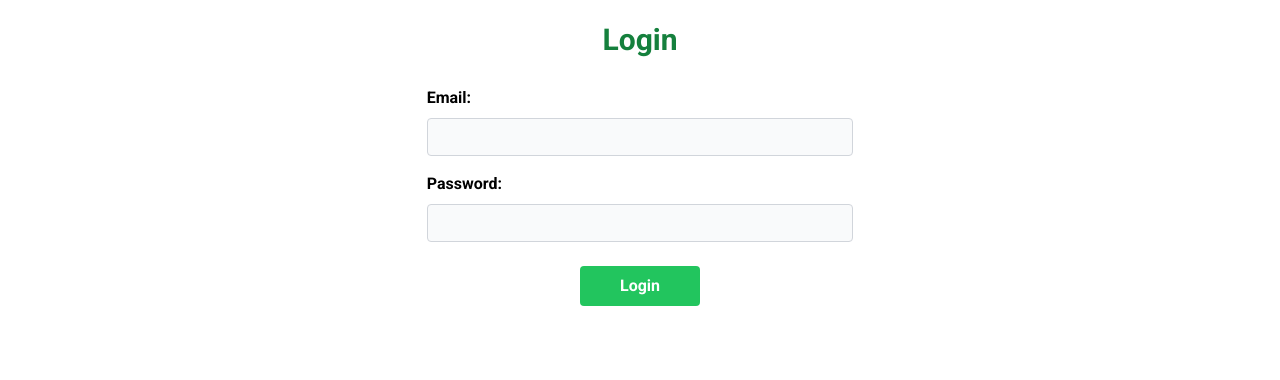
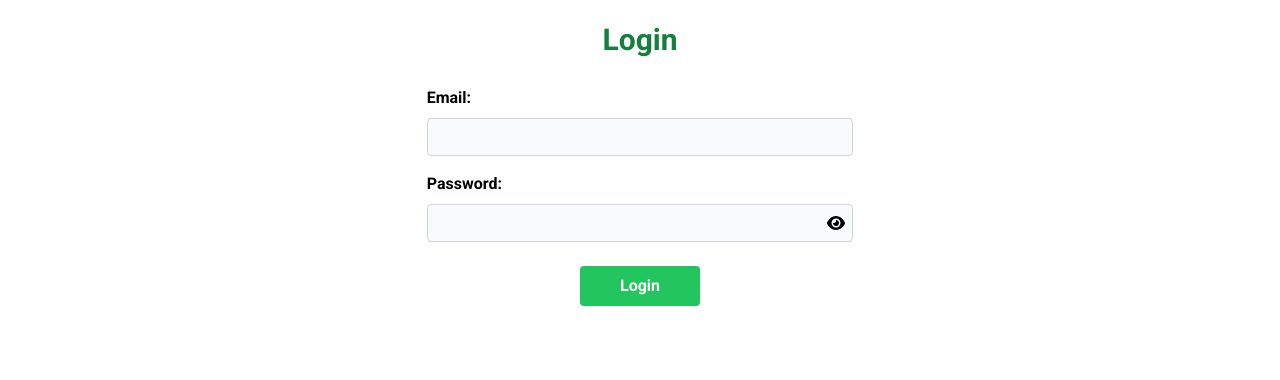
Before and after one commit to Saad0095/Job-Portal, a React (Vite) app: page /login in a window 1280 px wide. Shown: the part 219-599 px from the top of the page. Built offline with nearby package versions, Linux system fonts and the light colour scheme; the HTML template or start-up script is replaced by a standard one.

Commit message:
Added Show and Hide feature

```diff
--- a/src/components/Login.jsx
+++ b/src/components/Login.jsx
@@ -1,10 +1,13 @@
 import React, { useState } from "react";
 import { Navigate, useNavigate } from "react-router-dom";
 import { useAuth } from "../context/AuthContext";
+import { FontAwesomeIcon } from "@fortawesome/react-fontawesome";
+import { faEye, faEyeSlash } from "@fortawesome/free-solid-svg-icons";
 
 const Login = () => {
   const navigate = useNavigate();
-  const {login} = useAuth();
+  const { login } = useAuth();
+  const [showPassword, setShowPassword] = useState(false);
 
   const [formData, setFormData] = useState({
     email: "",
@@ -12,6 +15,7 @@ const Login = () => {
   });
 
   const [errorMsg, setErrorMsg] = useState(null);
+
   const handleChange = (e) => {
     setFormData({ ...formData, [e.target.name]: e.target.value });
   };
@@ -36,8 +40,14 @@ const Login = () => {
 
   return (
     <div className="my-10 h-[70vh] flex flex-col justify-center items-center">
-      <h1 className=" text-center text-green-700 font-bold text-3xl m-3">Login</h1>
-      <form action="" className="mx-auto w-3/4 md:w-1/3">
+      <h1 className=" text-center text-green-700 font-bold text-3xl m-3">
+        Login
+      </h1>
+      <form
+        action=""
+        className="mx-auto w-3/4 md:w-1/3"
+        onSubmit={handleSubmit}
+      >
         <p className="text-red-500">{errorMsg}</p>
         <div className="flex flex-col w-full my-4">
           <label htmlFor="email" className="font-semibold mb-2">
@@ -55,16 +65,24 @@ const Login = () => {
           <label htmlFor="password" className="font-semibold mb-2">
             Password:
           </label>
-          <input
-            value={formData.password}
-            name="password"
-            onChange={handleChange}
-            className="border border-gray-300 rounded p-2 text-sm bg-gray-50 outline-blue-500"
-            type="password"
-          />
+          <div className="password-field relative">
+            <input
+              value={formData.password}
+              name="password"
+              onChange={handleChange}
+              className="w-full border border-gray-300 rounded p-2 text-sm bg-gray-50 outline-blue-500"
+              type={showPassword ? "text" : "password"}
+            />
+            <span onClick={() => setShowPassword(!showPassword)} className="absolute right-2 top-2 hover:cursor-pointer">
+              {showPassword ? (
+                <FontAwesomeIcon icon={faEyeSlash} />
+              ) : (
+                <FontAwesomeIcon icon={faEye} />
+              )}
+            </span>
+          </div>
         </div>
         <button
-          type="submit"
           className="bg-green-500 hover:bg-green-600 text-white font-semibold px-10 py-2 mx-auto my-6 rounded flex items-center justify-center"
           onClick={handleSubmit}
         >
```
